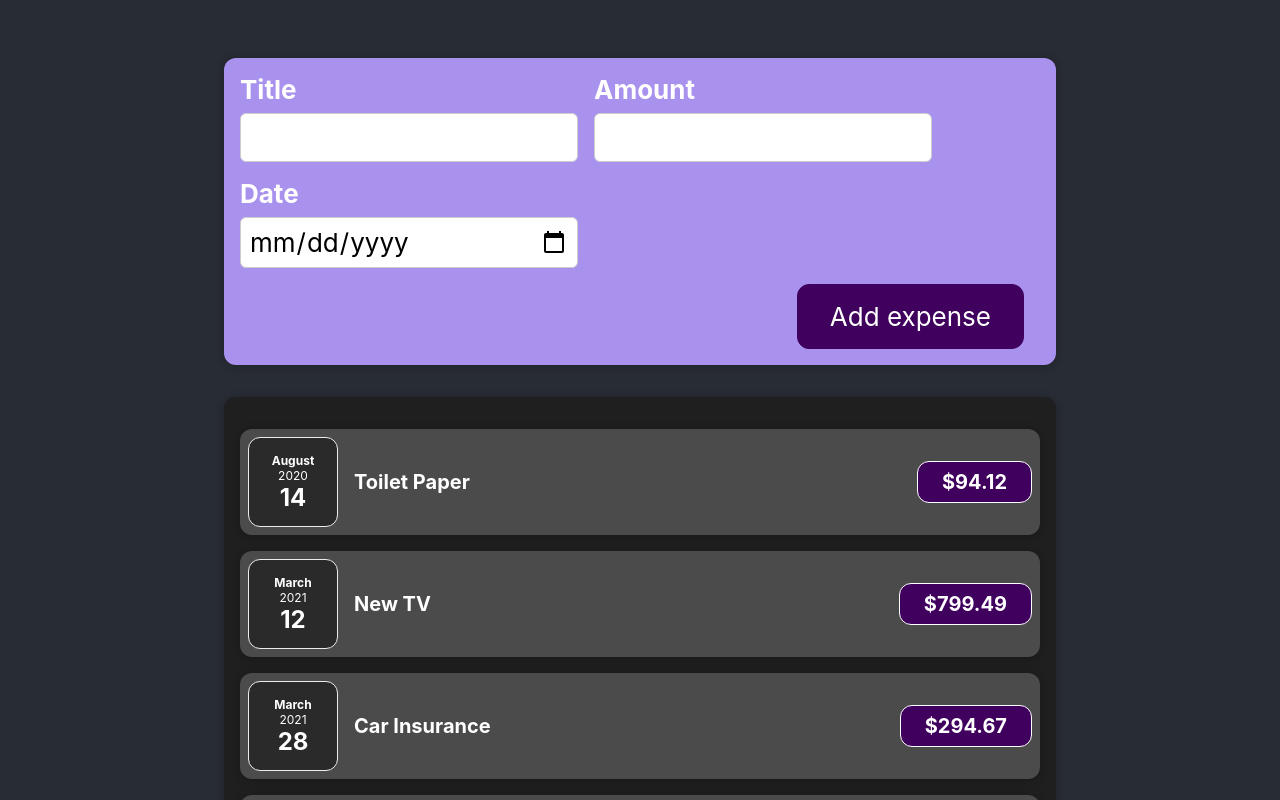
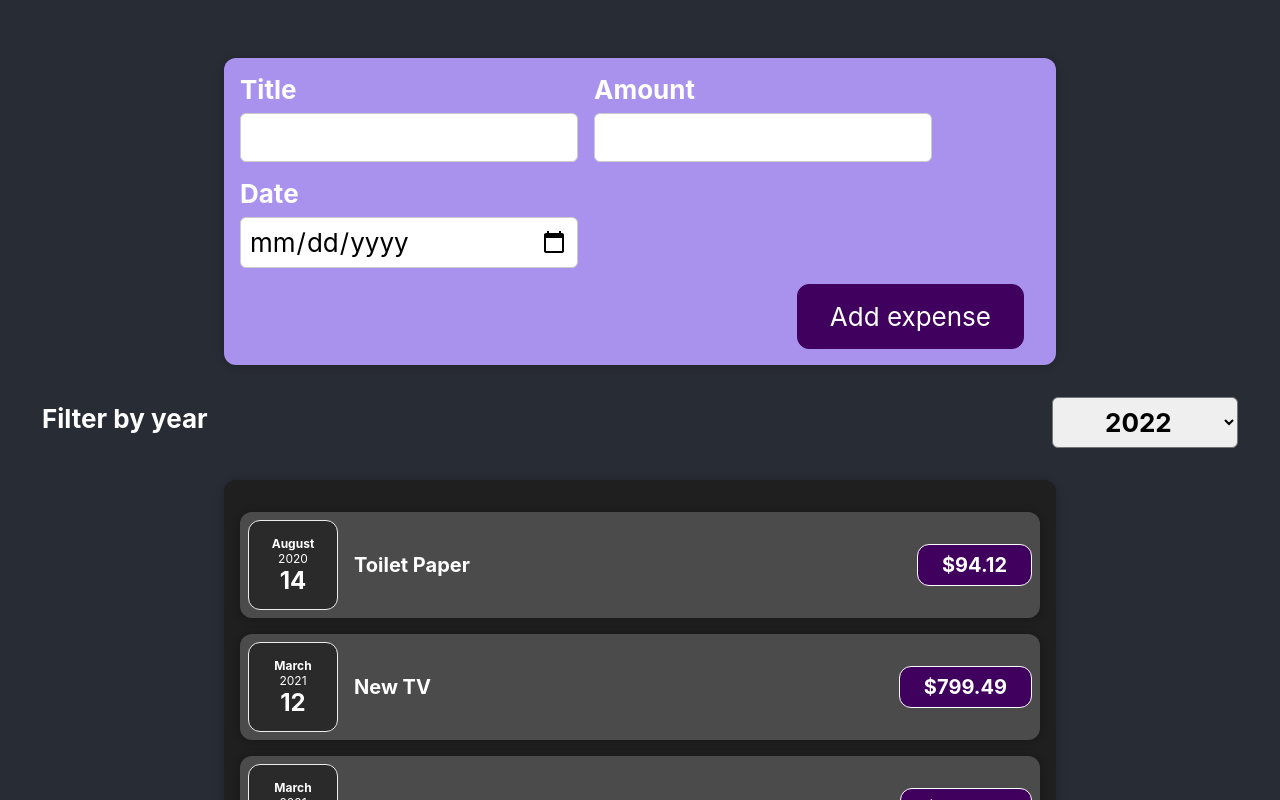
Before and after one commit to josepo/expenses, a React (Create React App) app: page / in a window 1280 px wide. Shown: the top 800 px of the page. Built offline with nearby package versions, Linux system fonts and the light colour scheme.

Commit message:
Add filter by year

```diff
--- a/src/components/Expenses/Expenses.js
+++ b/src/components/Expenses/Expenses.js
@@ -1,17 +1,30 @@
+import { useState } from 'react';
+
 import Card from '../UI/Card';
+import ExpensesFilter from './ExpensesFilter';
 import ExpenseItem from './ExpenseItem';
 
 import './Expenses.css';
 
 const Expenses = ({ items }) =>
 {
+   const [filteredYear, setFilteredYear] = useState('');
+
+   const filter = year =>
+   {
+      setFilteredYear(year);
+   };
+
    return (
+      <div>
+         <ExpensesFilter onFilter={ filter } />
          <Card className='expenses'>
          {
             items.map(i =>
                <ExpenseItem key={ i.id } date={ i.date } title={ i.title } amount={ i.amount } />)
          }
          </Card>
+      </div>
    );
 }
 
--- /dev/null
+++ b/src/components/Expenses/ExpensesFilter.css
@@ -0,0 +1,24 @@
+.expenses-filter {
+   color: white;
+   padding: 0 1rem;
+ }
+
+ .expenses-filter__control {
+   display: flex;
+   width: 100%;
+   align-items: center;
+   justify-content: space-between;
+   margin: 1rem 0;
+ }
+
+ .expenses-filter label {
+   font-weight: bold;
+   margin-bottom: 0.5rem;
+ }
+
+ .expenses-filter select {
+   font: inherit;
+   padding: 0.5rem 3rem;
+   font-weight: bold;
+   border-radius: 6px;
+ }
--- /dev/null
+++ b/src/components/Expenses/ExpensesFilter.js
@@ -0,0 +1,20 @@
+import './ExpensesFilter.css';
+
+const ExpensesFilter = ({ onFilter }) =>
+{
+   return (
+      <div className='expenses-filter'>
+      <div className='expenses-filter__control'>
+         <label>Filter by year</label>
+         <select onChange={ e => onFilter(e.target.value) }>
+            <option value='2022'>2022</option>
+            <option value='2021'>2021</option>
+            <option value='2020'>2020</option>
+            <option value='2019'>2019</option>
+         </select>
+      </div>
+   </div>
+   );
+};
+
+export default ExpensesFilter;
```
Lines whose indentation alone changed are shown as unchanged.
